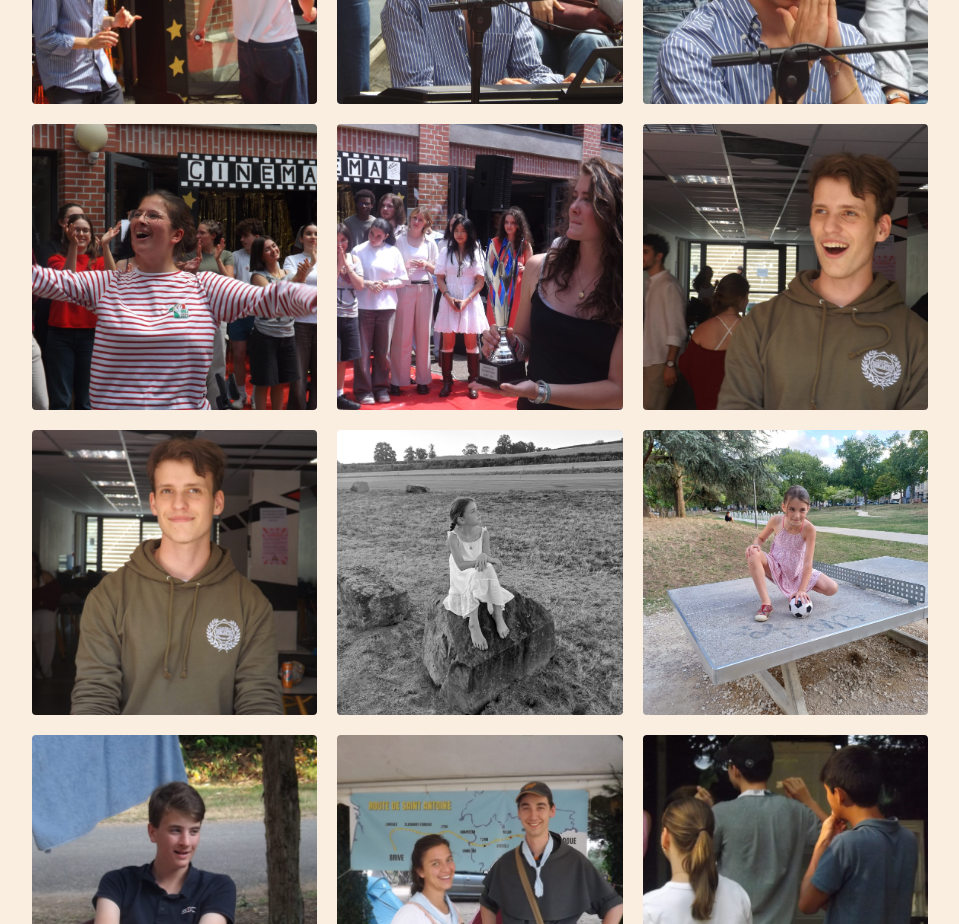
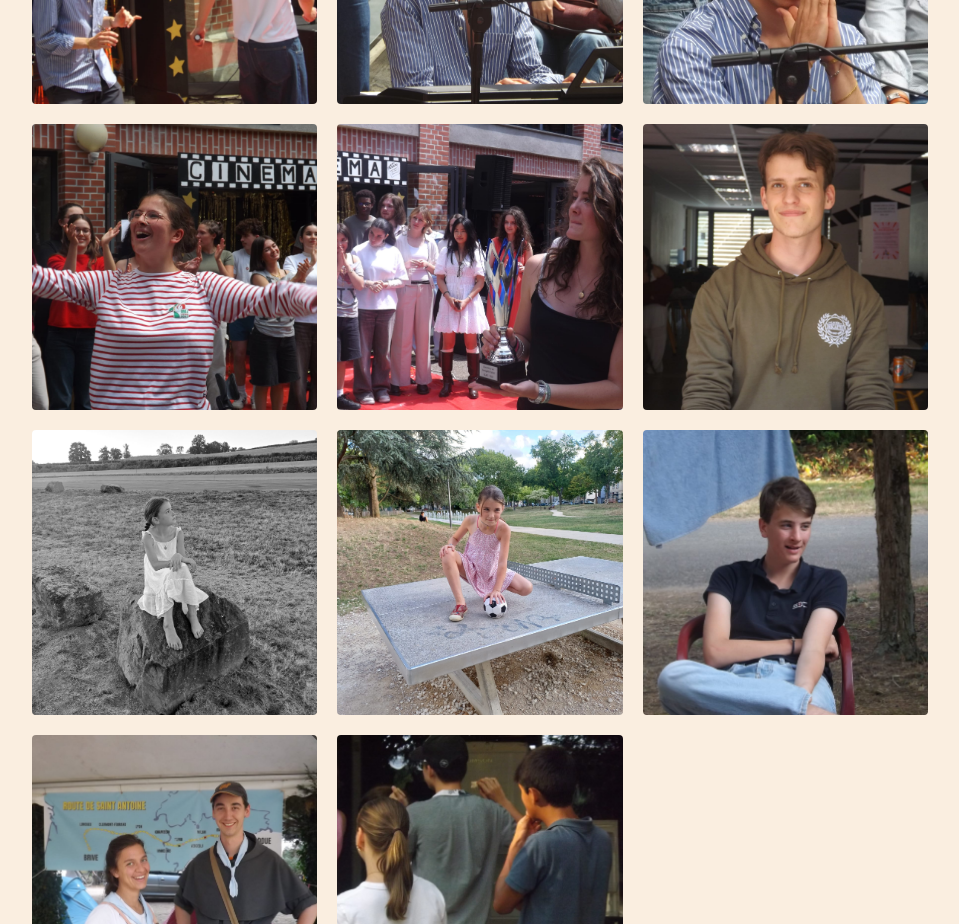
Before and after one commit to Loxiary/jdk_portfolio.github.io, a website: page index.html in a window 1280 px wide. Shown: the part 3520-4444 px from the top of the page, without its empty margins (160-1119 px from the left). Drawn offline with Linux system fonts and the light colour scheme.

Commit message:
remove photo

```diff
--- a/index.html
+++ b/index.html
@@ -72,7 +72,6 @@
                 <div class="gallery-item"><img src="public/images/photos/photo_30.jpeg" alt="Photo 30"></div>
                 <div class="gallery-item"><img src="public/images/photos/photo_31.jpeg" alt="Photo 31"></div>
                 <div class="gallery-item"><img src="public/images/photos/photo_32.jpeg" alt="Photo 32"></div>
-                <div class="gallery-item"><img src="public/images/photos/photo_33.jpeg" alt="Photo 33"></div>
                 <div class="gallery-item"><img src="public/images/photos/photo_34.jpeg" alt="Photo 34"></div>
                 <div class="gallery-item"><img src="public/images/photos/photo_35.jpeg" alt="Photo 34"></div>
                 <div class="gallery-item"><img src="public/images/photos/photo_36.jpeg" alt="Photo 34"></div>
```
